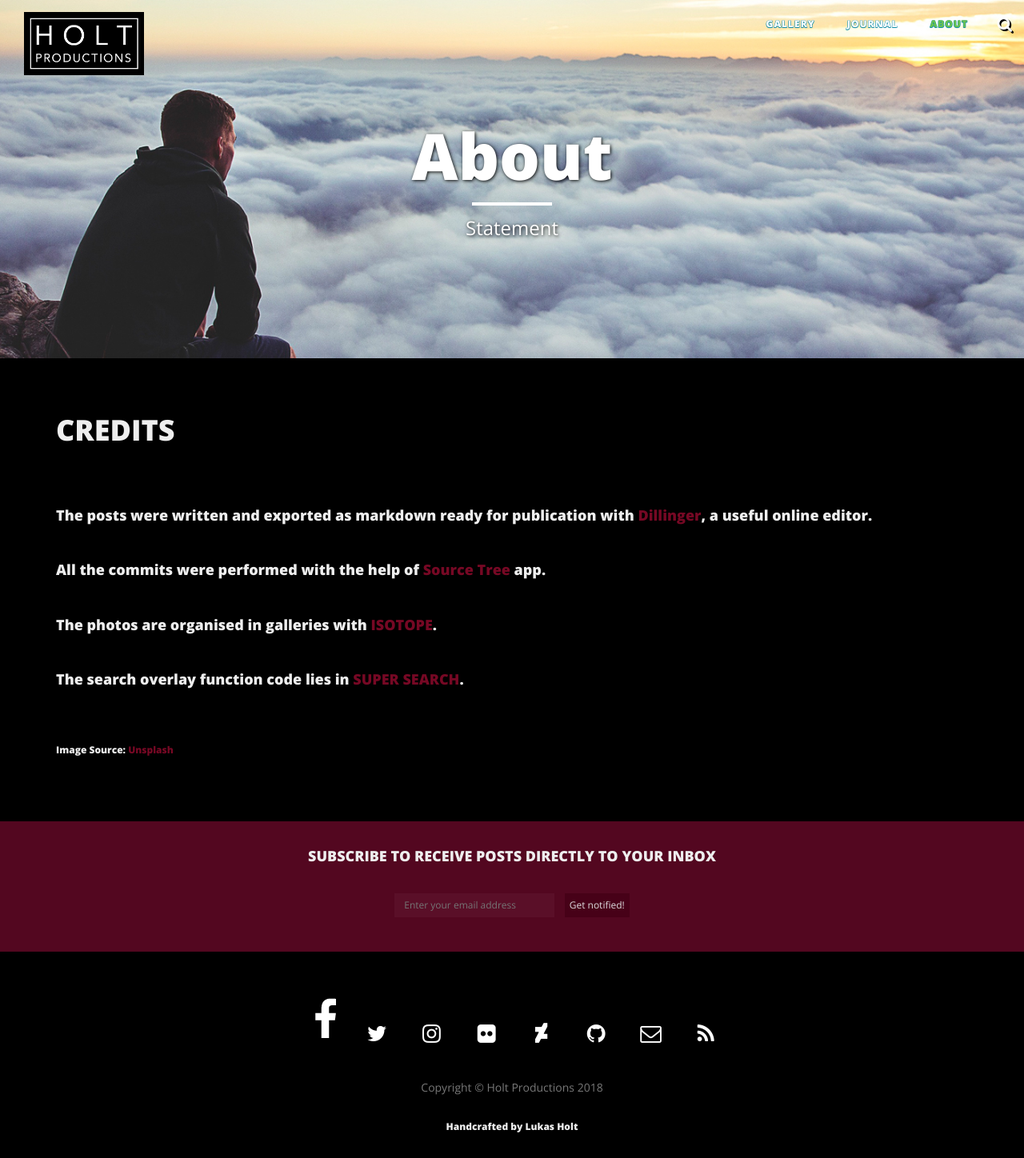
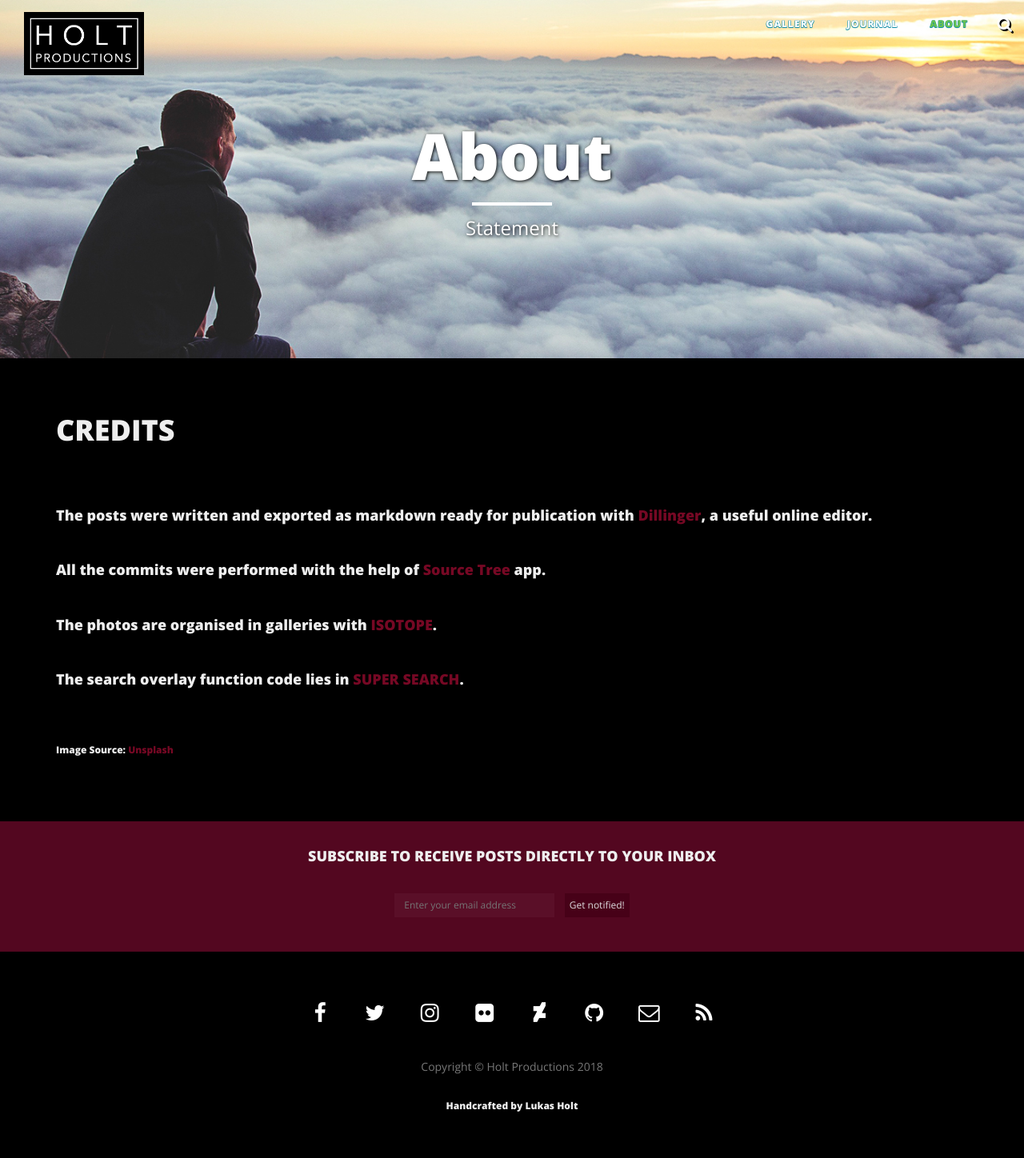
Before and after one commit to lukasholt92/lukasholt92.github.io, a Jekyll site: the page built from about/index.html, in a window 1280 px wide. Shown: the whole page at 80% size. Built offline with Jekyll 4.4.1, drawn with Linux system fonts in a browser that asks for light colours; nearby versions of some CDN libraries; after the commit the page ends 1422 px from its top, so only the background shows below that.

Commit message:
Restored the Facebook code to original

```diff
--- a/_includes/footer.html
+++ b/_includes/footer.html
@@ -8,8 +8,11 @@
 
                     {% if site.facebook_username %}
                     <li>
-                        <a href="https://facebook.com/{{ site.facebook_username }}" title="Facebook">
-                            <img align="center" alt="Facebook" src="../logos/flogo58.png"/>
+                        <a href="https://facebook.com/{{ site.facebook_username }}" data-toggle="tooltip" title="Facebook">
+                            <span class="fa-stack fa-lg">
+                                <i class="fa fa-circle fa-stack-2x"></i>
+                                <i class="fa fa-facebook fa-stack-1x fa-inverse"></i>
+                            </span>
                         </a>
                     </li>
                     {% endif %}
```
